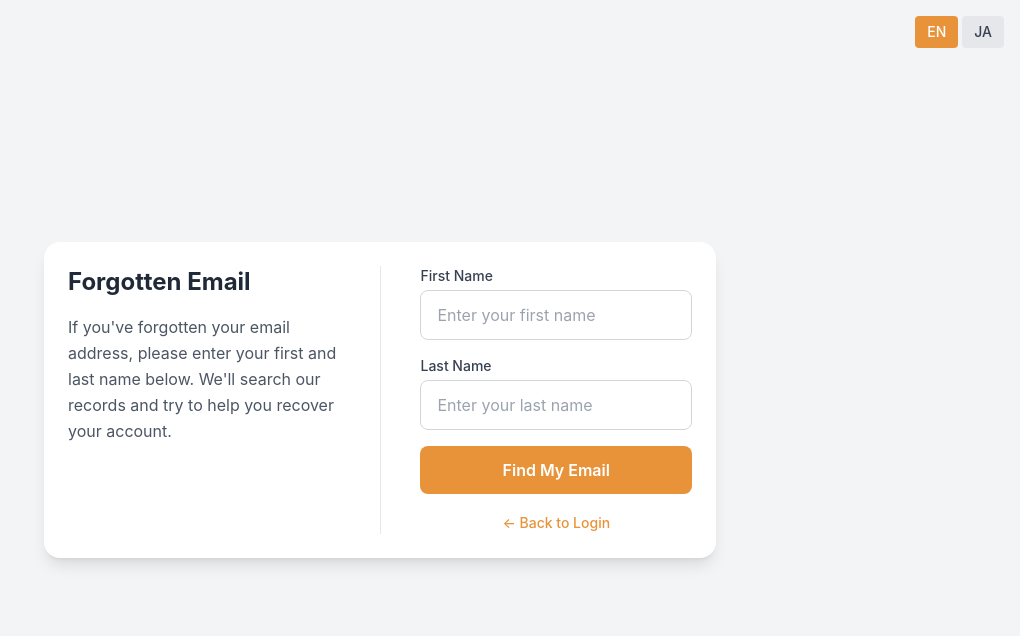
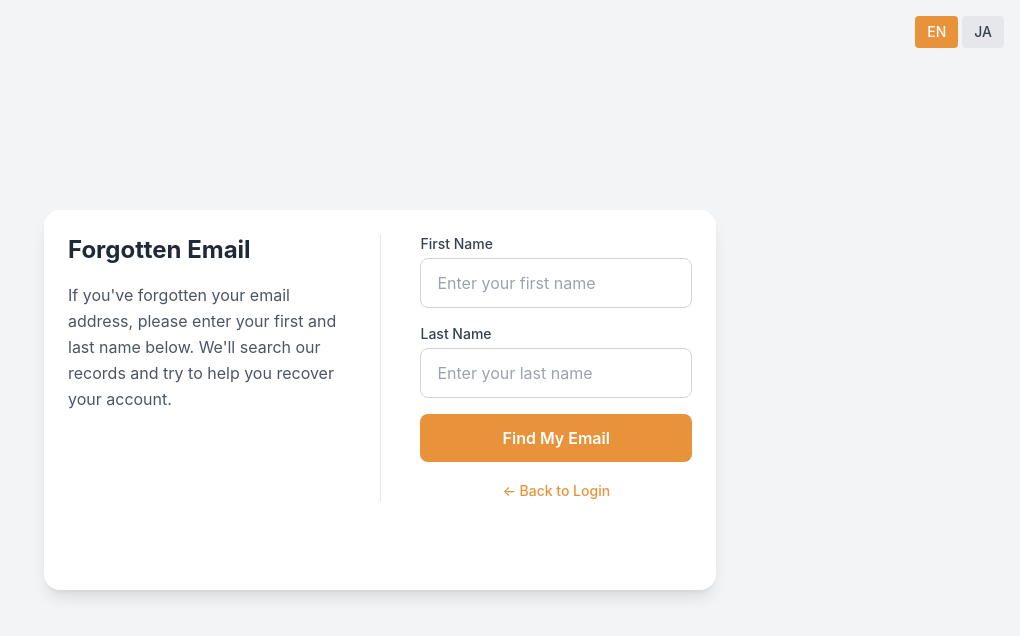
Before and after one commit to tannguyen25121990/home-assignment, a React (Vite) app: page /forgotten-email in a window 1280 px wide. Shown: the top 636 px of the page, without its empty margins (260-1280 px from the left). Built offline with nearby package versions, Linux system fonts and the light colour scheme.

Commit message:
fix: maintain card size during loading state

```diff
--- a/src/pages/ForgottenEmailPage.tsx
+++ b/src/pages/ForgottenEmailPage.tsx
@@ -56,9 +56,9 @@ export function ForgottenEmailPage() {
 
   return (
     <div className="min-h-screen flex items-center justify-center bg-gray-100 p-4">
-      <Card animate="slide-down-bounce" className="w-full max-w-2xl">
+      <Card animate="slide-down-bounce" className="w-full max-w-2xl min-h-[380px]">
         {pageState === 'loading' ? (
-          <div className="animate-fade-in flex items-center justify-center py-16">
+          <div className="animate-fade-in flex items-center justify-center h-full min-h-[332px]">
             <Spinner size="lg" />
           </div>
         ) : pageState === 'success' ? (
--- a/src/pages/LoginPage.tsx
+++ b/src/pages/LoginPage.tsx
@@ -79,10 +79,10 @@ export function LoginPage() {
       ) : (
         <Card
           animate={isCardExiting ? 'slide-up' : 'slide-down-bounce'}
-          className="w-full max-w-md"
+          className="w-full max-w-md min-h-[280px]"
         >
           {pageState === 'loading' ? (
-            <div className="animate-fade-in flex items-center justify-center py-12">
+            <div className="animate-fade-in flex items-center justify-center h-full min-h-[232px]">
               <Spinner size="lg" />
             </div>
           ) : (
```
